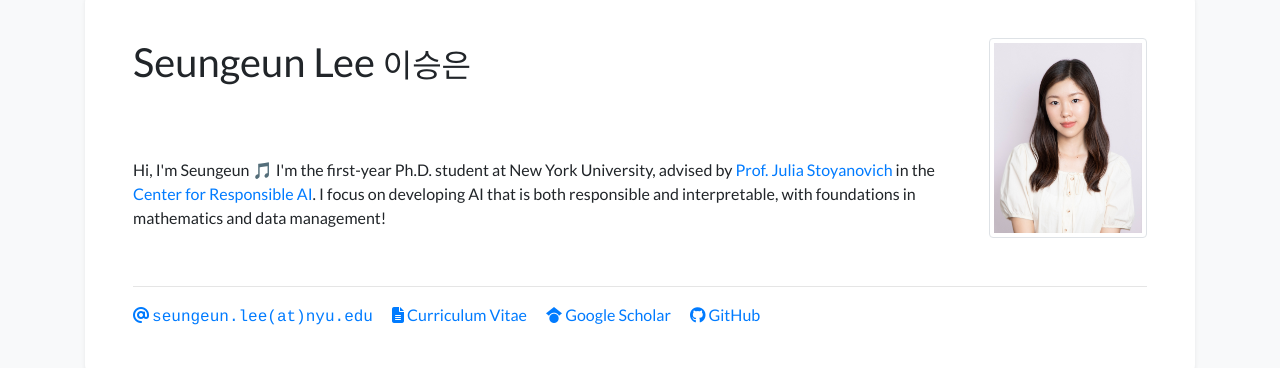
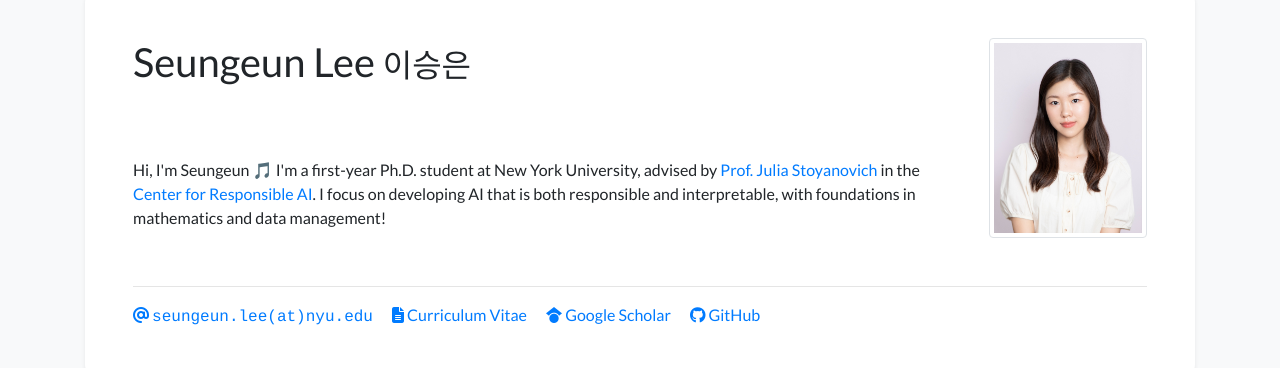
Before and after one commit to duneag2/duneag2.github.io, a Jekyll site: the page built from index.html, in a window 1280 px wide. Shown: the part 90-458 px from the top of the page. Built offline with Jekyll 4.4.1, drawn with Linux system fonts in a browser that asks for light colours; nearby versions of some CDN libraries; a style sheet for code colours, icons or effects is not loaded.

Commit message:
Update profile.yml

```diff
--- a/_data/profile.yml
+++ b/_data/profile.yml
@@ -21,7 +21,7 @@ github: duneag2
 
 short_bio_text_justify: false
 short_bio: >-
-  Hi, I'm Seungeun 🎵 I'm the first-year Ph.D. student at New York University, advised by <a href="https://airesponsibly.net/people/julia/">Prof. Julia Stoyanovich</a> in the <a href="https://airesponsibly.net">Center for Responsible AI</a>. I focus on developing AI that is both responsible and interpretable, with foundations in mathematics and data management!
+  Hi, I'm Seungeun 🎵 I'm a first-year Ph.D. student at New York University, advised by <a href="https://airesponsibly.net/people/julia/">Prof. Julia Stoyanovich</a> in the <a href="https://airesponsibly.net">Center for Responsible AI</a>. I focus on developing AI that is both responsible and interpretable, with foundations in mathematics and data management!
 
 portrait_url: /assets/images/photos/seungeun.jpg
 # portrait_caption: >-
```
